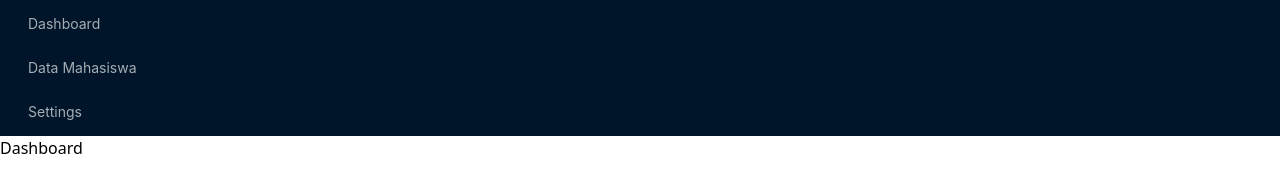
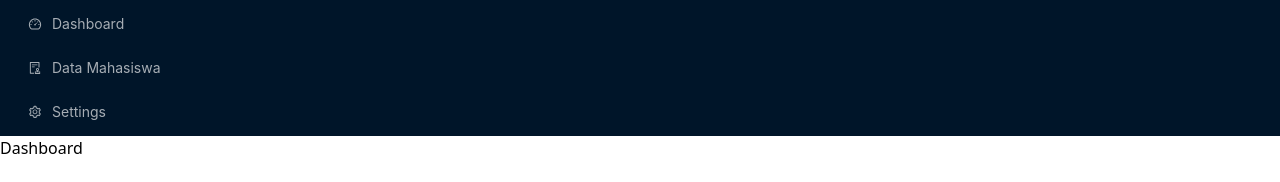
Before and after one commit to AwalHardika/antd_app, a React (Vite) app: page / in a window 1280 px wide. Shown: the top 182 px of the page. Built offline with nearby package versions, Linux system fonts and the light colour scheme.

Commit message:
push lagi

```diff
--- a/package.json
+++ b/package.json
@@ -14,6 +14,7 @@
     "less": "^4.2.0",
     "react": "^18.3.1",
     "react-dom": "^18.3.1",
+    "react-icons": "^5.3.0",
     "react-router-dom": "^6.26.0"
   },
   "devDependencies": {
--- a/src/screen/Layout.jsx
+++ b/src/screen/Layout.jsx
@@ -1,6 +1,7 @@
 import { Menu } from 'antd'
 import React from 'react'
 import { Outlet } from 'react-router-dom'
+import { AiOutlineAudit, AiOutlineDashboard, AiOutlineSetting } from "react-icons/ai"
 
 const Layout = () => {
 
@@ -8,17 +9,17 @@ const Layout = () => {
         {
             key : '/',
             label : "Dashboard",
-            onClick : ()=>{
-
-            }
+            icon : <AiOutlineDashboard/>
         },
         {
             key : '/mahasiswa',
-            label : 'Data Mahasiswa'
+            label : 'Data Mahasiswa',
+            icon : <AiOutlineAudit/>
         },
         {
             key : '/settings',
-            label : 'Settings'
+            label : 'Settings',
+            icon : <AiOutlineSetting/>
         }
     ]
     return (
```
Also changed, not shown: 1 other file (tests, documents, lock files or other folders).
